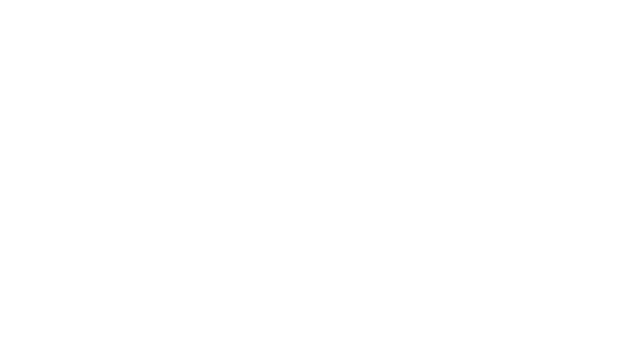
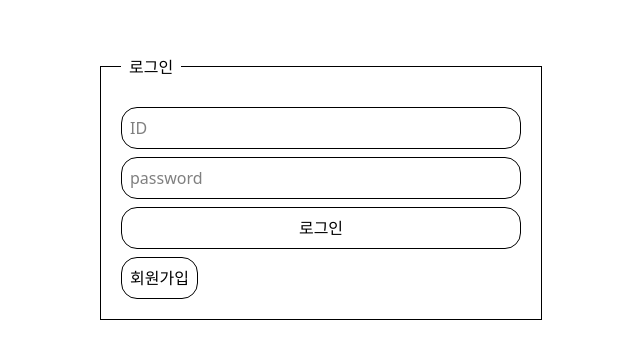
Before and after one commit to Team-Ilmansa/yeogiga-web, a React (Vite) app: page /signin in a window 1280 px wide. Before the commit this address had no page. Shown: the part 217-576 px from the top of the page, without its empty margins (319-959 px from the left). Built offline with nearby package versions, Linux system fonts and the light colour scheme.

Commit message:
Refact(IL-76): 일반 로그인 파일명 및 컴포넌트명 변경 (#14)

```diff
--- a/src/App.jsx
+++ b/src/App.jsx
@@ -1,6 +1,6 @@
 import { BrowserRouter as Router, Routes, Route } from 'react-router-dom'
 import Home from './pages/Home'
-import Login from './pages/Login'
+import SignIn from './pages/SignIn'
 import SignUp from './pages/SignUp'
 
 const App = () => {
@@ -8,7 +8,7 @@ const App = () => {
     <Router>
       <Routes>
         <Route path='/' element={<Home />} />
-        <Route path='login' element={<Login />} />
+        <Route path='signin' element={<SignIn />} />
         <Route path='signup' element={<SignUp />} />
       </Routes>
     </Router>
--- a/src/components/login/LoginForm.jsx
+++ b/src/components/sign-in/SignInForm.jsx
@@ -1,4 +1,4 @@
-const LoginForm = () => {
+const SignInForm = () => {
   return (
     <fieldset className='border p-5'>
       <legend className='p-2'>로그인</legend>
@@ -22,4 +22,4 @@ const LoginForm = () => {
   )
 }
 
-export default LoginForm
+export default SignInForm
--- a/src/pages/Login.jsx
+++ /dev/null
@@ -1,11 +0,0 @@
-import LoginForm from '@/components/login/LoginForm'
-
-const Login = () => {
-  return (
-    <div className='w-screen h-screen flex justify-center items-center'>
-      <LoginForm />
-    </div>
-  )
-}
-
-export default Login
--- /dev/null
+++ b/src/pages/SignIn.jsx
@@ -0,0 +1,11 @@
+import SignInForm from '@/components/sign-in/SignInForm'
+
+const SignIn = () => {
+  return (
+    <div className='flex h-screen w-screen items-center justify-center'>
+      <SignInForm />
+    </div>
+  )
+}
+
+export default SignIn
```
